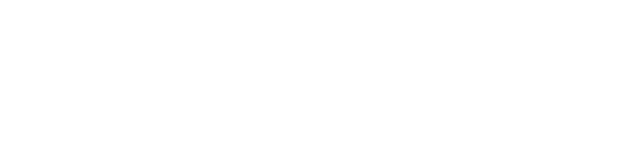
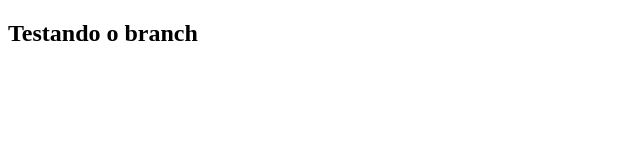
Before and after one commit to fabriluan/git_aula, a plain HTML site: page index.html in a window 1280 px wide. Shown: the whole page, without its empty margins (0-640 px from the left). Drawn offline with Linux system fonts and the light colour scheme.

Commit message:
Criar titulo

```diff
--- a/index.html
+++ b/index.html
@@ -7,6 +7,6 @@
     <title>Tutorial git</title>
 </head>
 <body>
-
+    <h2>Testando o branch</h2>
 </body>
 </html>
```
